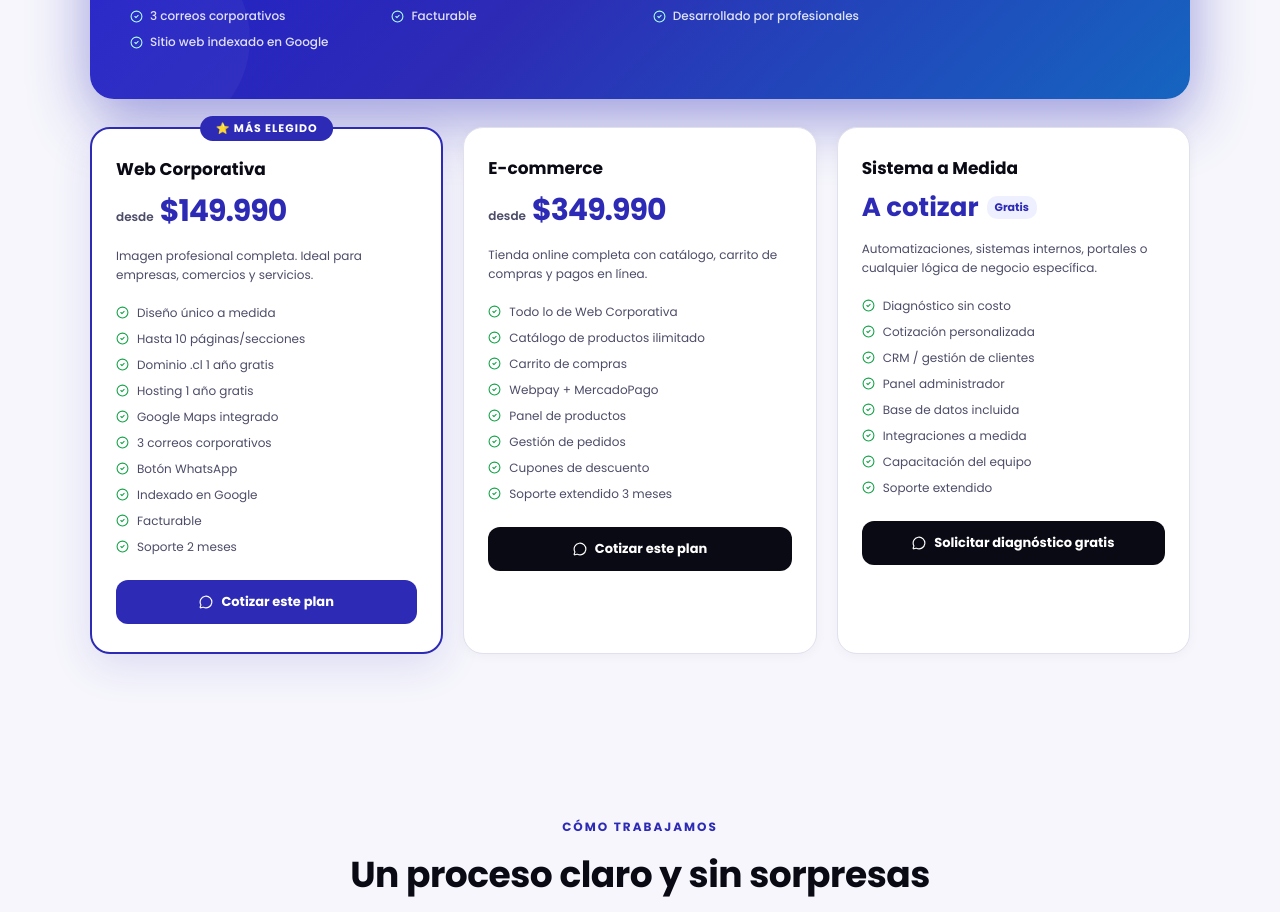
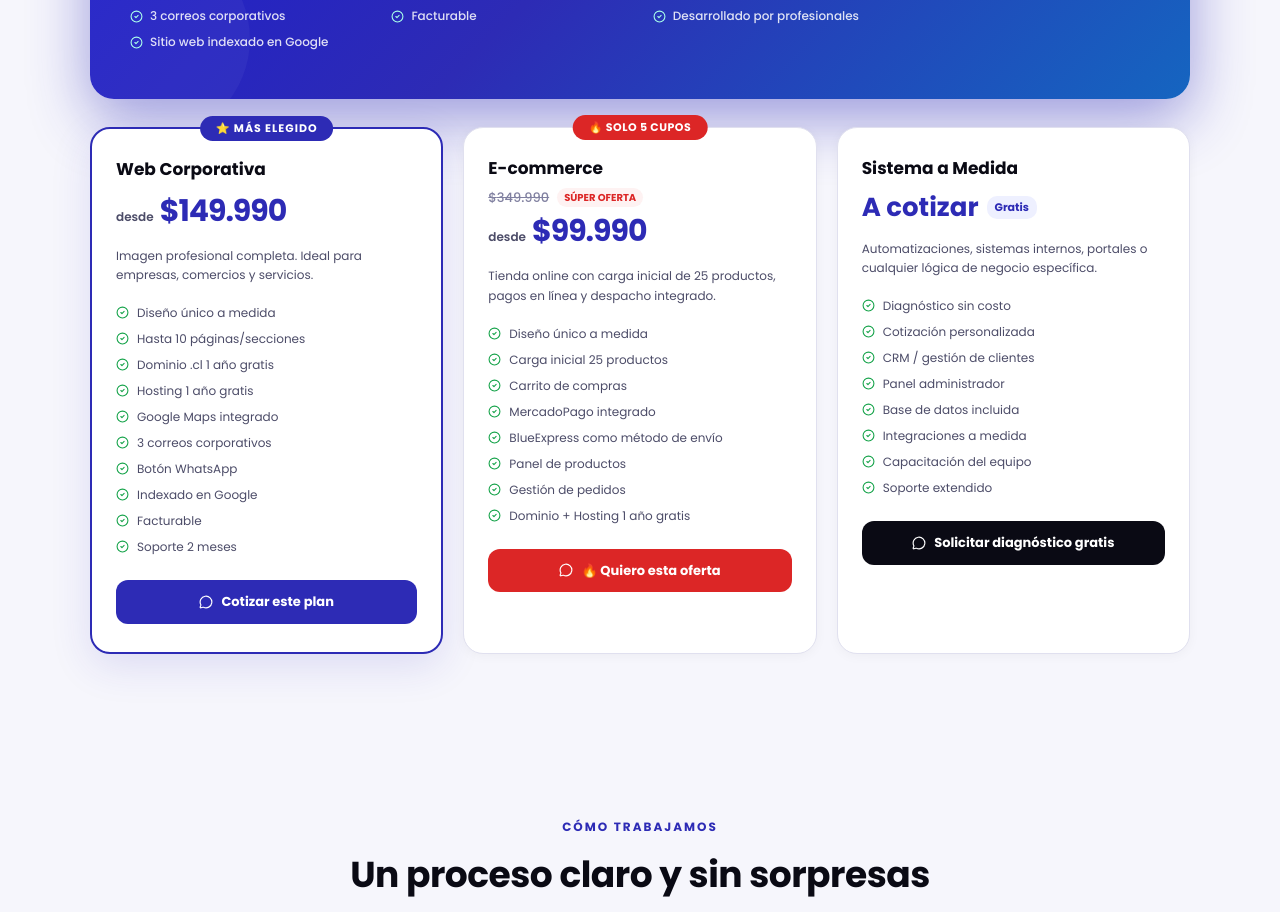
Before and after one commit to martinvaldes317/agencia-si-oficial, a React (Vite) app in the folder web-express-app/client/: page /web in a window 1280 px wide. Shown: the part 3668-4580 px from the top of the page. Built offline with nearby package versions, Linux system fonts and the light colour scheme; no server answers; a web font is replaced by a local one; what react-google-recaptcha-v3 would draw is missing.

Commit message:
Feat: E-commerce súper oferta 5 cupos .990 con BlueExpress y MercadoPago

```diff
--- a/web-express-app/client/src/components/LandingWebSistemas.jsx
+++ b/web-express-app/client/src/components/LandingWebSistemas.jsx
@@ -82,10 +82,12 @@ const PLANS = [
   },
   {
     name: 'E-commerce',
-    price: 349990,
+    price: 99990,
+    oldPrice: 349990,
+    cupos: 5,
     popular: false,
-    desc: 'Tienda online completa con catálogo, carrito de compras y pagos en línea.',
-    features: ['Todo lo de Web Corporativa', 'Catálogo de productos ilimitado', 'Carrito de compras', 'Webpay + MercadoPago', 'Panel de productos', 'Gestión de pedidos', 'Cupones de descuento', 'Soporte extendido 3 meses'],
+    desc: 'Tienda online con carga inicial de 25 productos, pagos en línea y despacho integrado.',
+    features: ['Diseño único a medida', 'Carga inicial 25 productos', 'Carrito de compras', 'MercadoPago integrado', 'BlueExpress como método de envío', 'Panel de productos', 'Gestión de pedidos', 'Dominio + Hosting 1 año gratis'],
   },
   {
     name: 'Sistema a Medida',
@@ -456,12 +458,25 @@ export default function LandingWebSistemas() {
                     ⭐ MÁS ELEGIDO
                   </div>
                 )}
+                {plan.cupos && (
+                  <div style={{ position: 'absolute', top: -13, left: '50%', transform: 'translateX(-50%)', background: '#DC2626', color: T.white, fontSize: 11, fontWeight: 800, padding: '4px 16px', borderRadius: 20, letterSpacing: .5, whiteSpace: 'nowrap' }}>
+                    🔥 SOLO {plan.cupos} CUPOS
+                  </div>
+                )}
                 <div style={{ fontSize: 17, fontWeight: 800, color: T.black, marginBottom: 6 }}>{plan.name}</div>
                 <div style={{ marginBottom: 12 }}>
                   {plan.price ? (
-                    <div style={{ display: 'flex', alignItems: 'baseline', gap: 6 }}>
-                      <span style={{ fontSize: 12, color: T.gray, fontWeight: 600 }}>desde</span>
-                      <span style={{ fontSize: 30, fontWeight: 900, color: T.blue, letterSpacing: -1 }}>${fmt(plan.price)}</span>
+                    <div>
+                      {plan.oldPrice && (
+                        <div style={{ display: 'flex', alignItems: 'center', gap: 8, marginBottom: 2 }}>
+                          <span style={{ fontSize: 13, color: T.muted, textDecoration: 'line-through', fontWeight: 500 }}>${fmt(plan.oldPrice)}</span>
+                          <span style={{ fontSize: 10, fontWeight: 700, background: '#FEF2F2', color: '#DC2626', padding: '2px 7px', borderRadius: 20 }}>SÚPER OFERTA</span>
+                        </div>
+                      )}
+                      <div style={{ display: 'flex', alignItems: 'baseline', gap: 6 }}>
+                        <span style={{ fontSize: 12, color: T.gray, fontWeight: 600 }}>desde</span>
+                        <span style={{ fontSize: 30, fontWeight: 900, color: T.blue, letterSpacing: -1 }}>${fmt(plan.price)}</span>
+                      </div>
                     </div>
                   ) : (
                     <div style={{ display: 'flex', alignItems: 'center', gap: 8 }}>
@@ -479,9 +494,9 @@ export default function LandingWebSistemas() {
                     </div>
                   ))}
                 </div>
-                <a href={`${WA}&text=${encodeURIComponent(`Hola, me interesa cotizar: ${plan.name}`)}`} target="_blank" rel="noopener noreferrer" onClick={() => trackLead(plan.name)}
-                  style={{ display: 'flex', alignItems: 'center', justifyContent: 'center', gap: 8, width: '100%', padding: '12px', borderRadius: 12, background: plan.popular ? T.blue : T.black, color: T.white, fontWeight: 700, fontSize: 13, textDecoration: 'none', boxSizing: 'border-box' }}>
-                  <MessageCircle size={14} /> {plan.price ? 'Cotizar este plan' : 'Solicitar diagnóstico gratis'}
+                <a href={`${WA}&text=${encodeURIComponent(plan.cupos ? `Hola, me interesa la súper oferta de E-commerce a $99.990` : `Hola, me interesa cotizar: ${plan.name}`)}`} target="_blank" rel="noopener noreferrer" onClick={() => trackLead(plan.name)}
+                  style={{ display: 'flex', alignItems: 'center', justifyContent: 'center', gap: 8, width: '100%', padding: '12px', borderRadius: 12, background: plan.cupos ? '#DC2626' : plan.popular ? T.blue : T.black, color: T.white, fontWeight: 700, fontSize: 13, textDecoration: 'none', boxSizing: 'border-box' }}>
+                  <MessageCircle size={14} /> {plan.cupos ? '🔥 Quiero esta oferta' : plan.price ? 'Cotizar este plan' : 'Solicitar diagnóstico gratis'}
                 </a>
               </div>
             ))}
```
Also changed, not shown: 3 other files (tests, documents, lock files or other folders).
